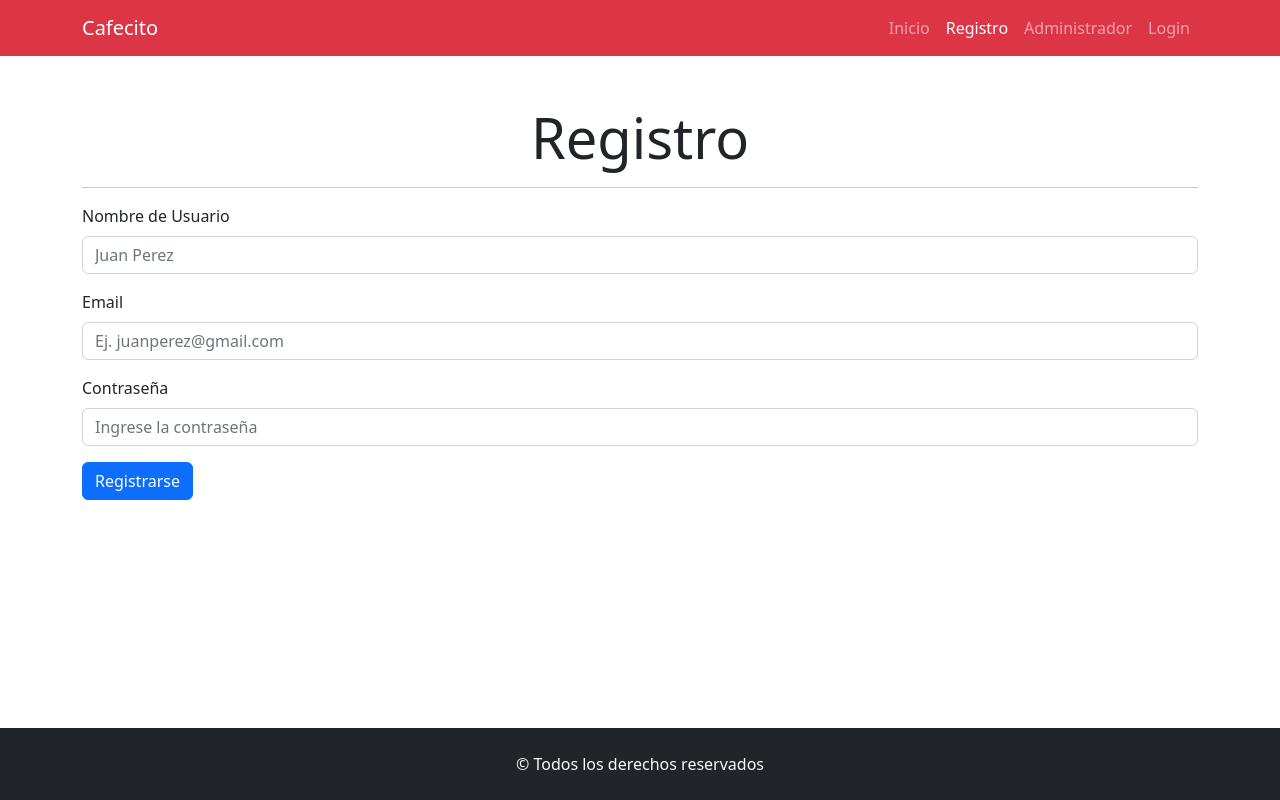
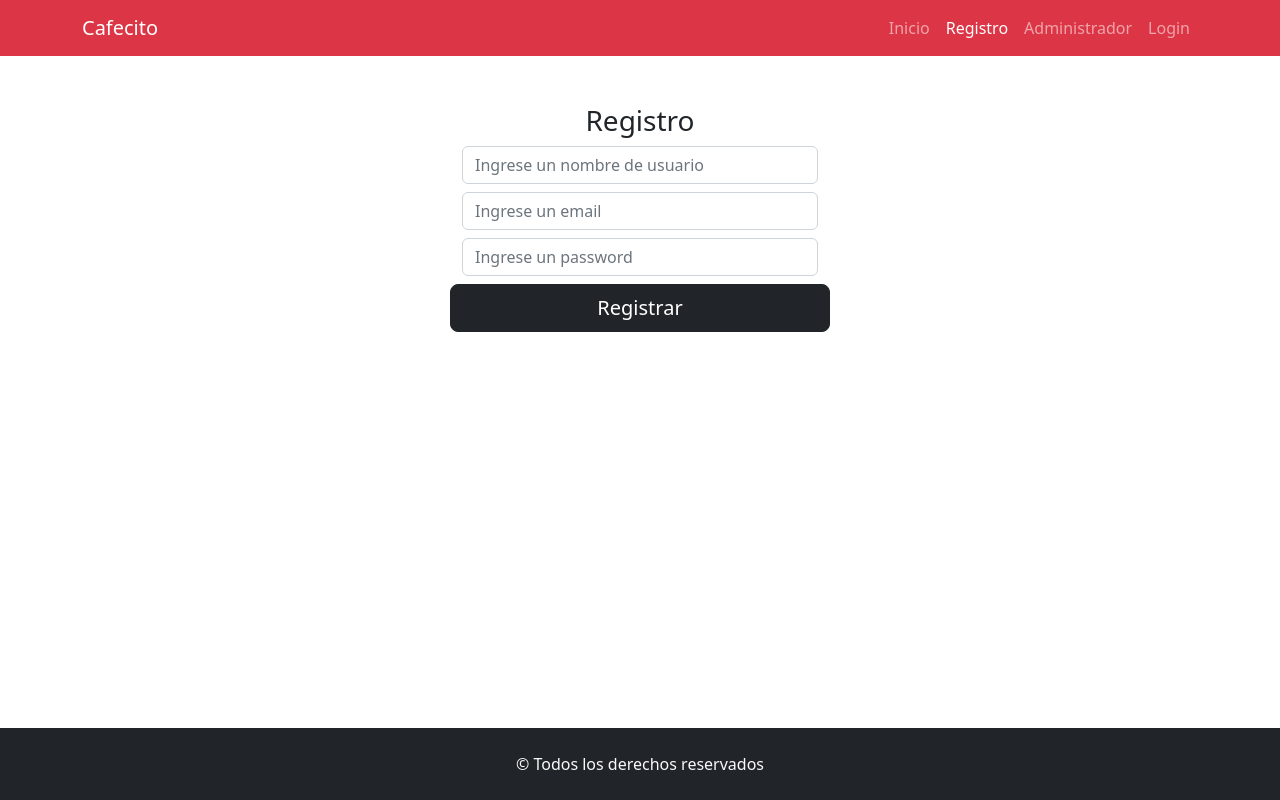
Before and after one commit to Juliancito1/CafecitoReact, a React (Vite) app: page /registro in a window 1280 px wide. Built offline with nearby package versions, Linux system fonts and the light colour scheme.

Commit message:
agregue el archio .env

```diff
--- a/src/components/views/Login.jsx
+++ b/src/components/views/Login.jsx
@@ -1,22 +1,28 @@
-import { Form , Button , Container } from "react-bootstrap";
+import { Form, Button, Container, Card } from "react-bootstrap";
+
 const Login = () => {
-    return (
-        <Container className="mainPage mt-5">
-            <h2 className="display-4 text-center">Iniciar Sesión</h2>
-            <hr/>
-            <Form>
-            <Form.Group className="mb-3" controlId="formProducto">
-            <Form.Label>Nombre de Usuario</Form.Label>
-            <Form.Control type="text" placeholder="Juan Perez" />
+  return (
+    <Container className="mainPage">
+      <Card className="my-5">
+        <Card.Header as="h5">Login</Card.Header>
+        <Card.Body>
+          <Form>
+            <Form.Group className="mb-3" controlId="formBasicEmail">
+              <Form.Label>Email</Form.Label>
+              <Form.Control type="email" placeholder="Ingrese un email" />
             </Form.Group>
-            <Form.Group className="mb-3" controlId="formPrecio">
-            <Form.Label>Contraseña</Form.Label>
-            <Form.Control type="text" placeholder="Ingrese la contraseña" />
+            <Form.Group className="mb-3" controlId="formBasicPassword">
+              <Form.Label>Password</Form.Label>
+              <Form.Control type="password" placeholder="Password" />
             </Form.Group>
-            <Button variant="primary">Ingresar</Button>
-            </Form>
-        </Container>
-    );
+            <Button variant="primary" type="submit">
+              Ingresar
+            </Button>
+          </Form>
+        </Card.Body>
+      </Card>
+    </Container>
+  );
 };
 
 export default Login;
--- a/src/components/views/Registro.jsx
+++ b/src/components/views/Registro.jsx
@@ -3,23 +3,33 @@ import { Form , Button , Container } from "react-bootstrap";
 const Registro = () => {
     return (
         <Container className="mainPage mt-5">
-            <h2 className="display-4 text-center">Registro</h2>
-            <hr/>
-            <Form>
-            <Form.Group className="mb-3" controlId="formProducto">
-            <Form.Label>Nombre de Usuario</Form.Label>
-            <Form.Control type="text" placeholder="Juan Perez" />
+      <h3 className="text-center">Registro</h3>
+      <section className="row justify-content-center">
+        <div className="col-12 col-sm-8 col-md-6 col-xl-4">
+          <Form>
+            <Form.Group className="mb-2">
+              <Form.Control
+                type="text"
+                placeholder="Ingrese un nombre de usuario"
+              />
             </Form.Group>
-            <Form.Group className="mb-3" controlId="formProducto">
-            <Form.Label>Email</Form.Label>
-            <Form.Control type="email" placeholder="Ej. juanperez@gmail.com" />
+            <Form.Group className="mb-2">
+              <Form.Control placeholder="Ingrese un email" />
             </Form.Group>
-            <Form.Group className="mb-3" controlId="formPrecio">
-            <Form.Label>Contraseña</Form.Label>
-            <Form.Control type="text" placeholder="Ingrese la contraseña" />
+            <Form.Group className="mb-2">
+              <Form.Control type="password" placeholder="Ingrese un password" />
             </Form.Group>
-            <Button variant="primary">Registrarse</Button>
-            </Form>
+            <div className="row">
+              <Button
+                className="btn btn-dark btn-lg btn-block mb-2"
+                type="submit"
+              >
+                Registrar
+              </Button>
+            </div>
+          </Form>
+        </div>
+      </section>
         </Container>
     );
 };
```
Also changed, not shown: src/components/helpers/queries.js (added), 1 other file (tests, documents, lock files or other folders).
